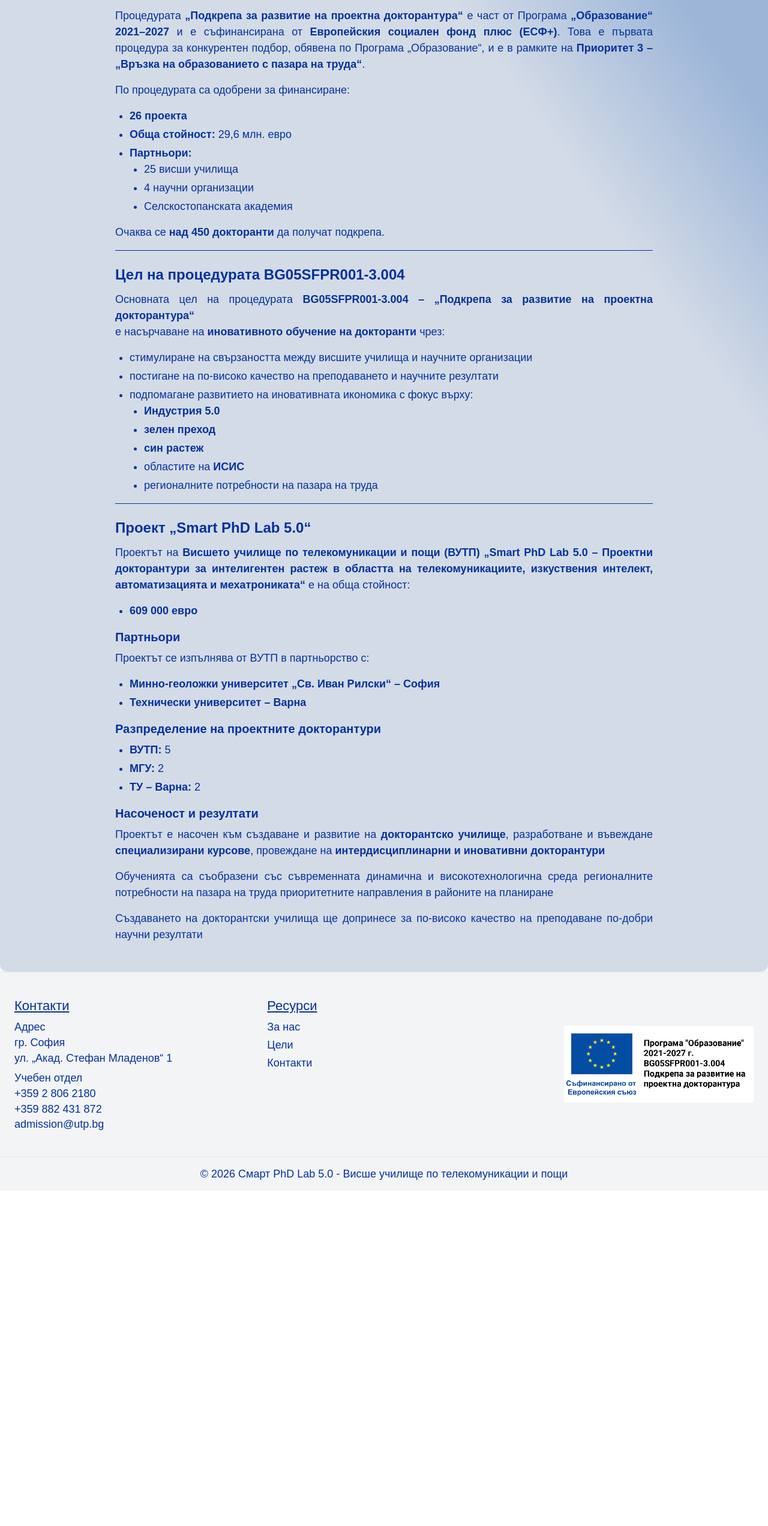
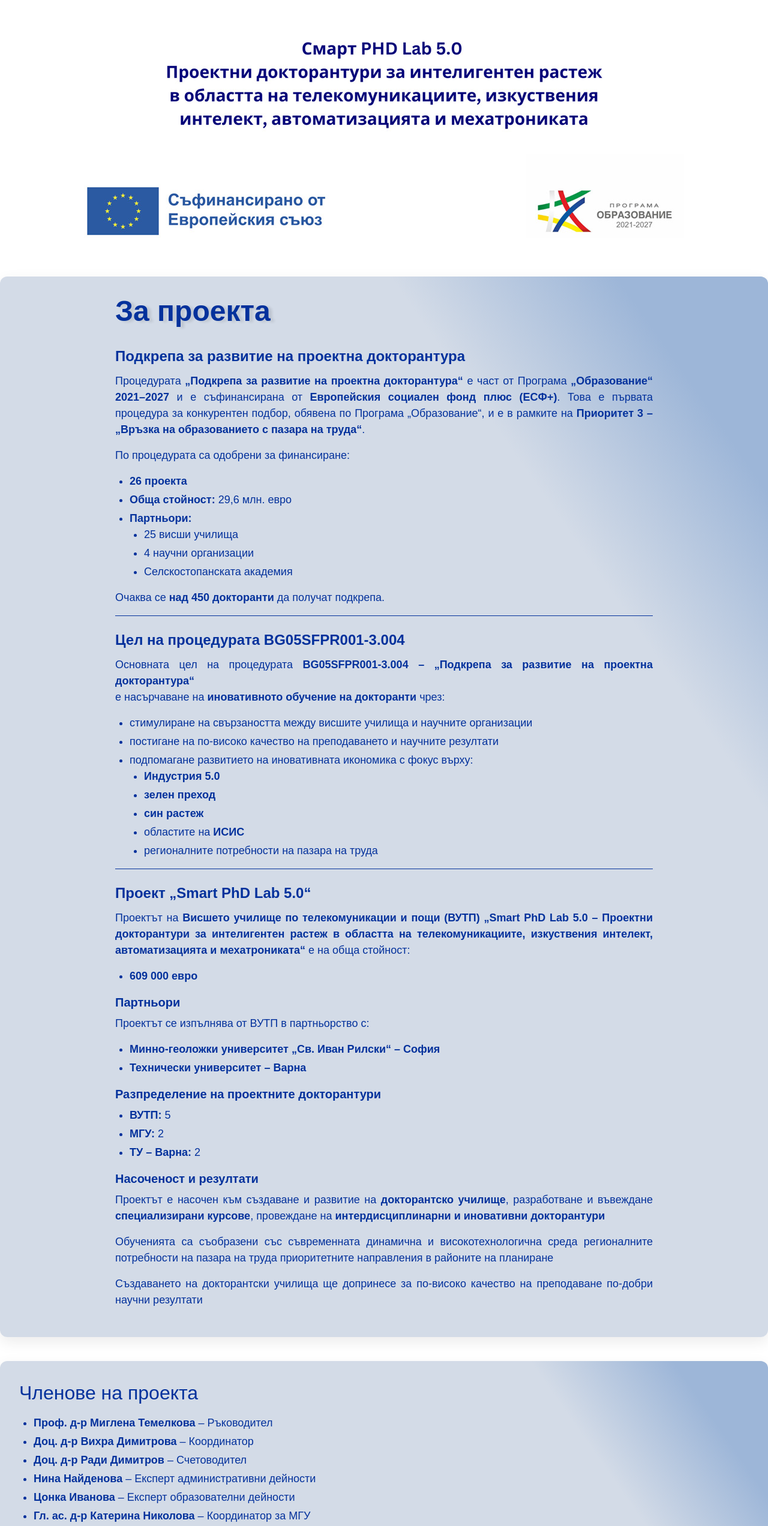
Before and after one commit to VUTP-University/phd-lab-utp, a React (Vite) app in the folder frontend/: page /about in a window 1280 px wide. Shown: the part 253-2797 px from the top of the page at 60% size. Before the commit the page ends 2238 px from the top, so only its background shows below. Built offline with nearby package versions, Linux system fonts and the light colour scheme; no server answers; a web font is replaced by a local one.

Commit message:
added project members & top img

```diff
--- a/frontend/src/i18n.js
+++ b/frontend/src/i18n.js
@@ -24,6 +24,22 @@
         mission_button: "Мисия",
         contact: "Контакти",
         login: "Вход за регистрирани потребители"
+      },
+      about: {
+        about_title: "За проекта",
+        members_title: "Членове на проекта",
+        members: [
+          { "name": "Проф. д-р Миглена Темелкова", "position": "Ръководител" },
+          { "name": "Доц. д-р Вихра Димитрова", "position": "Координатор" },
+          { "name": "Доц. д-р Ради Димитров", "position": "Счетоводител" },
+          { "name": "Нина Найденова", "position": "Експерт административни дейности" },
+          { "name": "Цонка Иванова", "position": "Експерт образователни дейности" },
+          { "name": "Гл. ас. д-р Катерина Николова", "position": "Координатор за МГУ" },
+          { "name": "Доц. д-р Борислава Гълъбова", "position": "Експерт образователни дейности МГУ" },
+          { "name": "Доц. д-р инж. Ивайло Ченчев", "position": "Експерт ИКТ и НИД" },
+          { "name": "Доц. д-р инж. Мариела Александрова", "position": "Координатор ТУ-Варна" }
+        ]
+
       },
       contact: {
         title: "Свържете се с нас",
@@ -148,6 +164,22 @@
         contact: "Contact",
         login: "Login for registered users"
       },
+      about: {
+        about_title: "About the Project",
+        members_title: "Project Members",
+        members: [
+          { "name": "Prof. Dr. Miglena Temelkova", "position": "Project Leader" },
+          { "name": "Assoc. Prof. Dr. Vihra Dimitrova", "position": "Coordinator" },
+          { "name": "Assoc. Prof. Dr. Radi Dimitrov", "position": "Accountant" },
+          { "name": "Nina Naydenova", "position": "Administrative Activities Expert" },
+          { "name": "Tsonka Ivanova", "position": "Educational Activities Expert" },
+          { "name": "Assist. Prof. Dr. Katerina Nikolova", "position": "MGU Coordinator" },
+          { "name": "Assoc. Prof. Dr. Borislava Galabova", "position": "MGU Educational Activities Expert" },
+          { "name": "Assoc. Prof. Dr. Eng. Ivaylo Chenchev", "position": "ICT and RDI Expert" },
+          { "name": "Assoc. Prof. Dr. Eng. Mariela Alexandrova", "position": "TU-Varna Coordinator" }
+        ]
+
+      },
       contact: {
         title: "Contact Us",
         mail: "Email",
--- a/frontend/src/pages/About.jsx
+++ b/frontend/src/pages/About.jsx
@@ -7,6 +7,9 @@
   const { t, i18n } = useTranslation();
   const [content, setContent] = useState("");
   const [loading, setLoading] = useState(true);
+
+  // Project members from i18n
+  const members = t("about.members", { returnObjects: true });
 
   useEffect(() => {
     setLoading(true);
@@ -23,10 +26,15 @@
 
   return (
     <div className="min-h-screen flex flex-col">
+      <img
+        src="../src/assets/Lab_5-o.jpg"
+        alt={t("navbar.brand")}
+        className="mx-auto mt-6 mb-6 w-[1000] h-[561] object-cover"
+      />
       <main className="flex-1 container mt-10 mx-auto primary_object px-4 sm:px-6 lg:px-8 py-8">
         <div className="max-w-4xl mx-auto">
           <h1 className="text-3xl sm:text-4xl font-bold primary_text mb-8">
-            {t("hero.info_button")}
+            {t("about.about_title")}
           </h1>
 
           {loading ? (
@@ -39,6 +47,24 @@
         </div>
       </main>
 
+      <div className="flex-1 container mt-10 mb-10 mx-auto primary_object px-4 sm:px-6 lg:px-8 py-8">
+        {members && members.length > 0 && (
+          <section className="mb-10">
+            <h2 className="text-2xl font-semibold mb-4 secondary_text">
+              {t("about.members_title")}
+            </h2>
+            <ul className="list-disc ml-6 space-y-1 normal_text">
+              {members.map((member, index) => (
+                <li key={index}>
+                  <span className="font-semibold">{member.name}</span> –{" "}
+                  {member.position}
+                </li>
+              ))}
+            </ul>
+          </section>
+        )}
+      </div>
+
       <Footer />
     </div>
   );
```
Also changed, not shown: frontend/src/assets/Lab_5-o.jpg (added).
